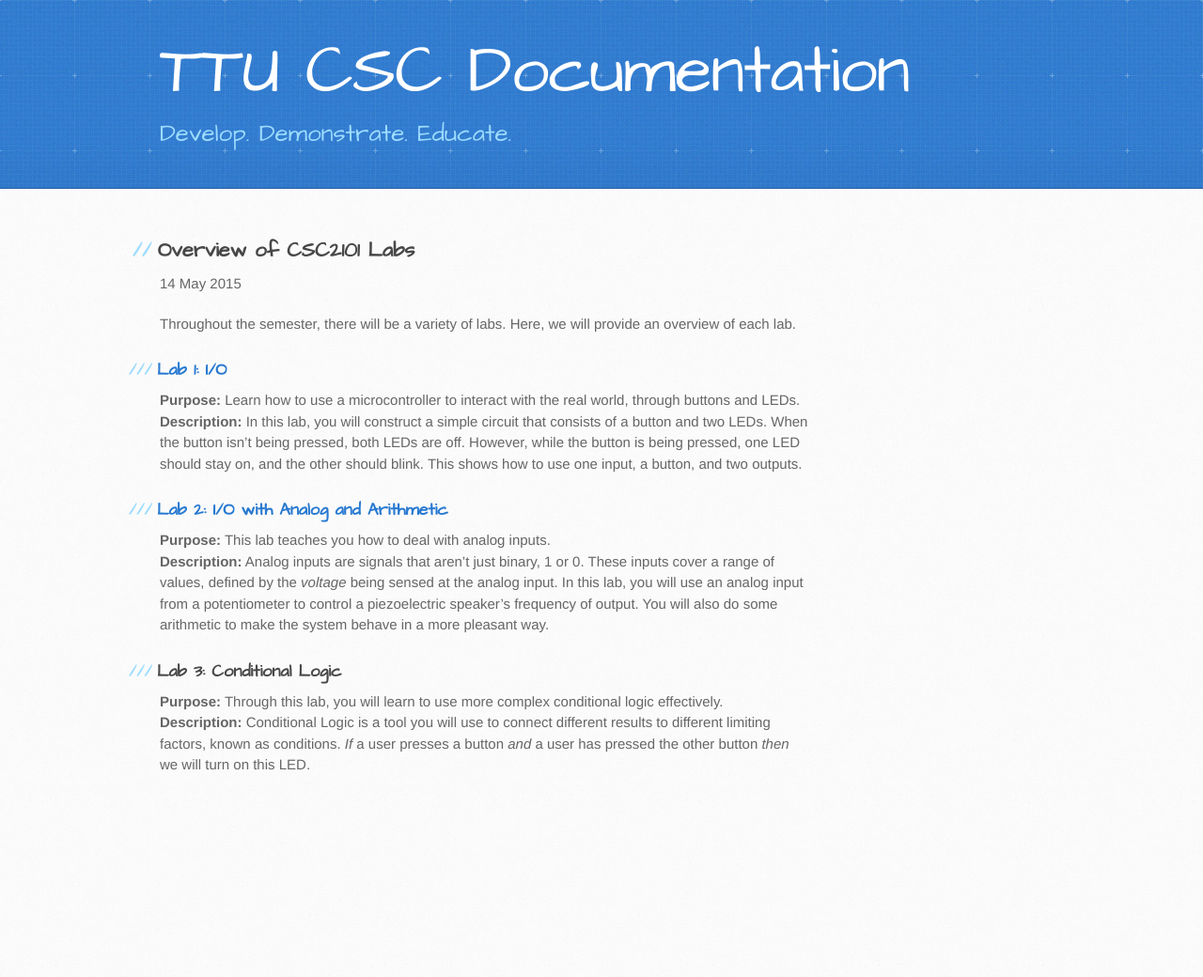
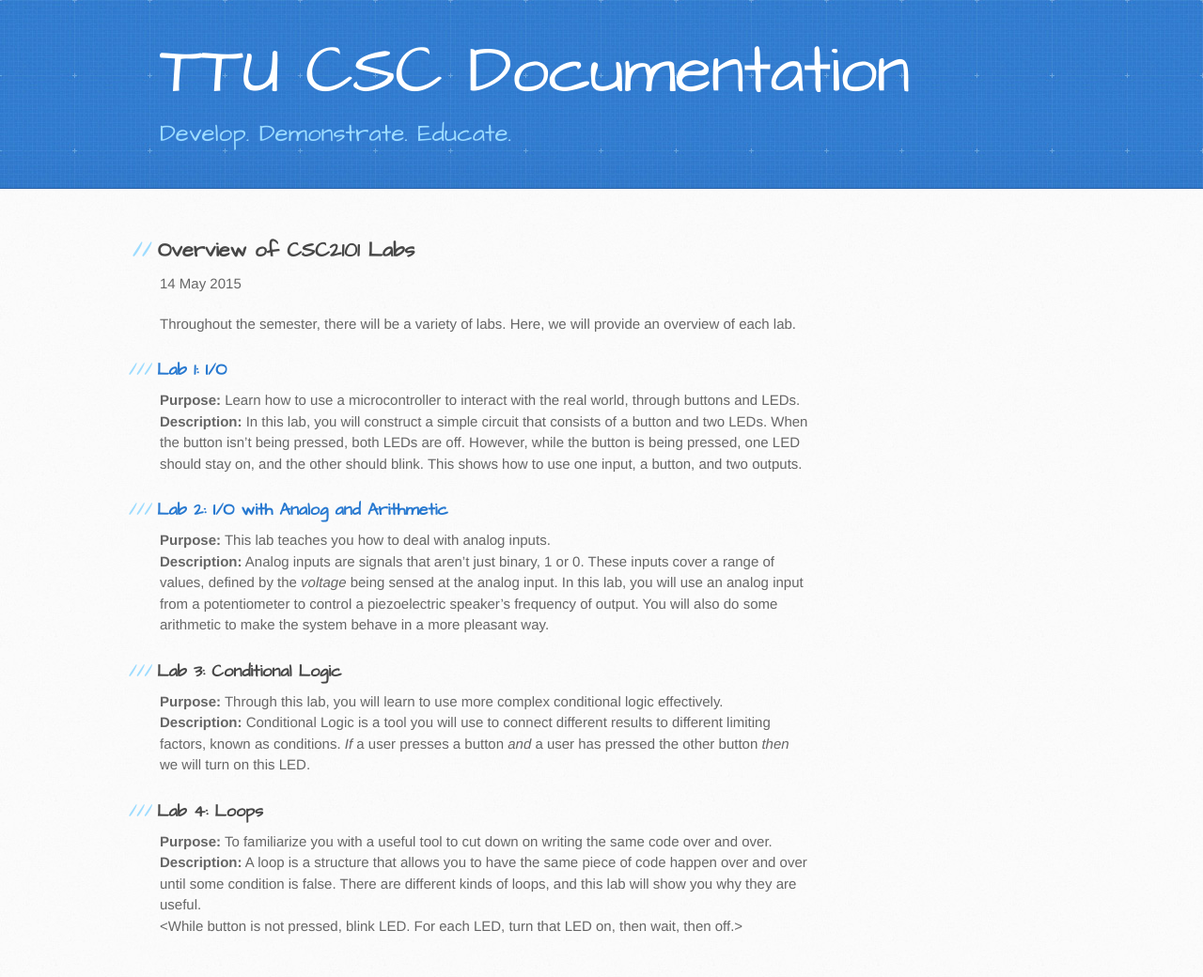
Before and after one commit to TTU-CSC/ttu-csc.github.com, a Jekyll site: the page built from _posts/2015-05-14-labs-overview.markdown, in a window 1280 px wide. Shown: the whole page at 94% size. Built offline with Jekyll 4.4.1, drawn with Linux system fonts in a browser that asks for light colours; before the commit the page ends 900 px from its top, so only the background shows below that.

Commit message:
Update 2015-05-14-labs-overview.markdown

```diff
--- a/_posts/2015-05-14-labs-overview.markdown
+++ b/_posts/2015-05-14-labs-overview.markdown
@@ -18,3 +18,8 @@ Throughout the semester, there will be a variety of labs. Here, we will provide
 ### Lab 3: Conditional Logic
 **Purpose:** Through this lab, you will learn to use more complex conditional logic effectively.
 **Description:** Conditional Logic is a tool you will use to connect different results to different limiting factors, known as conditions. *If* a user presses a button *and* a user has pressed the other button *then* we will turn on this LED.
+
+### Lab 4: Loops
+**Purpose:** To familiarize you with a useful tool to cut down on writing the same code over and over.
+**Description:** A loop is a structure that allows you to have the same piece of code happen over and over until some condition is false. There are different kinds of loops, and this lab will show you why they are useful.
+<While button is not pressed, blink LED. For each LED, turn that LED on, then wait, then off.>
```
